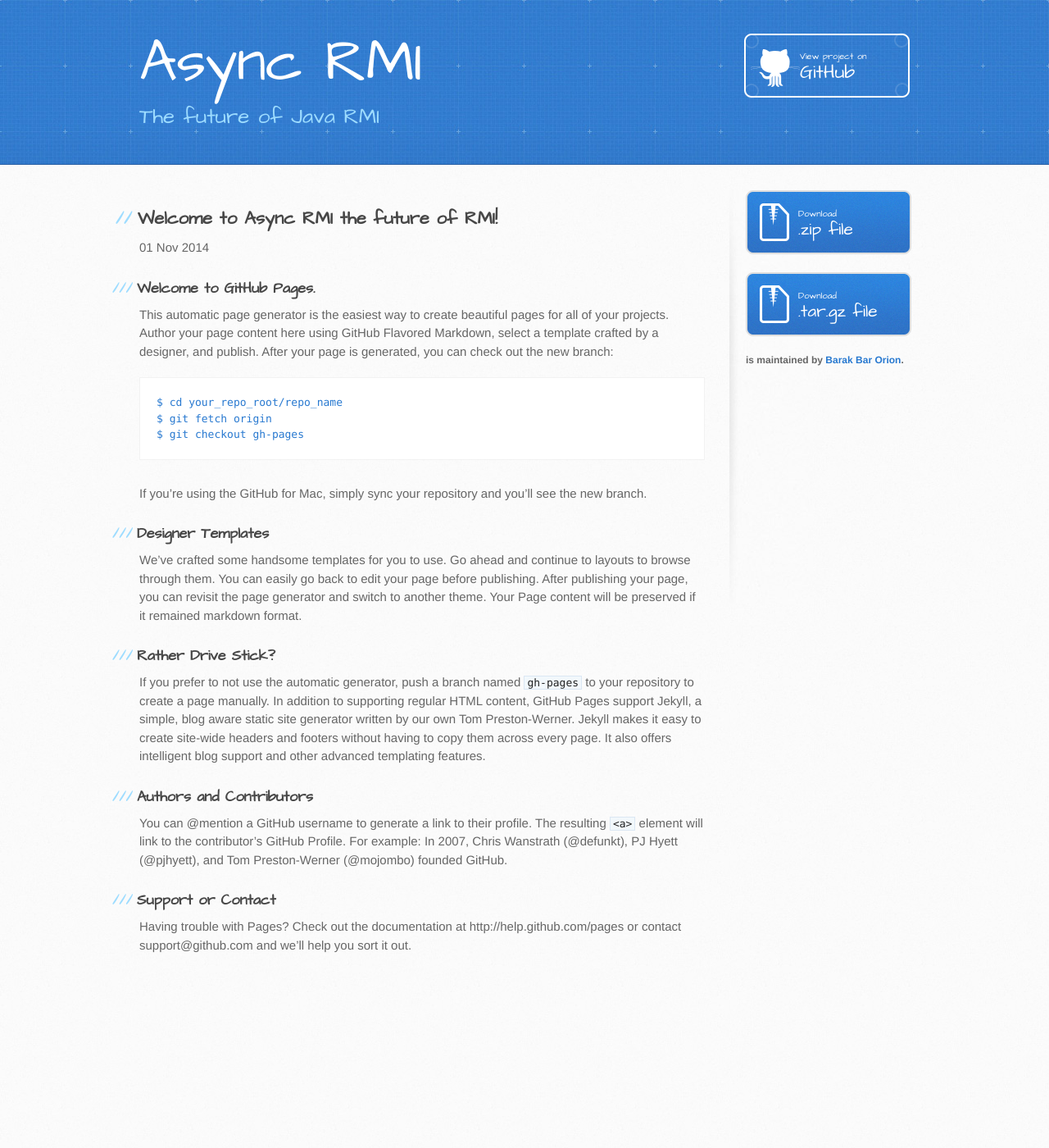
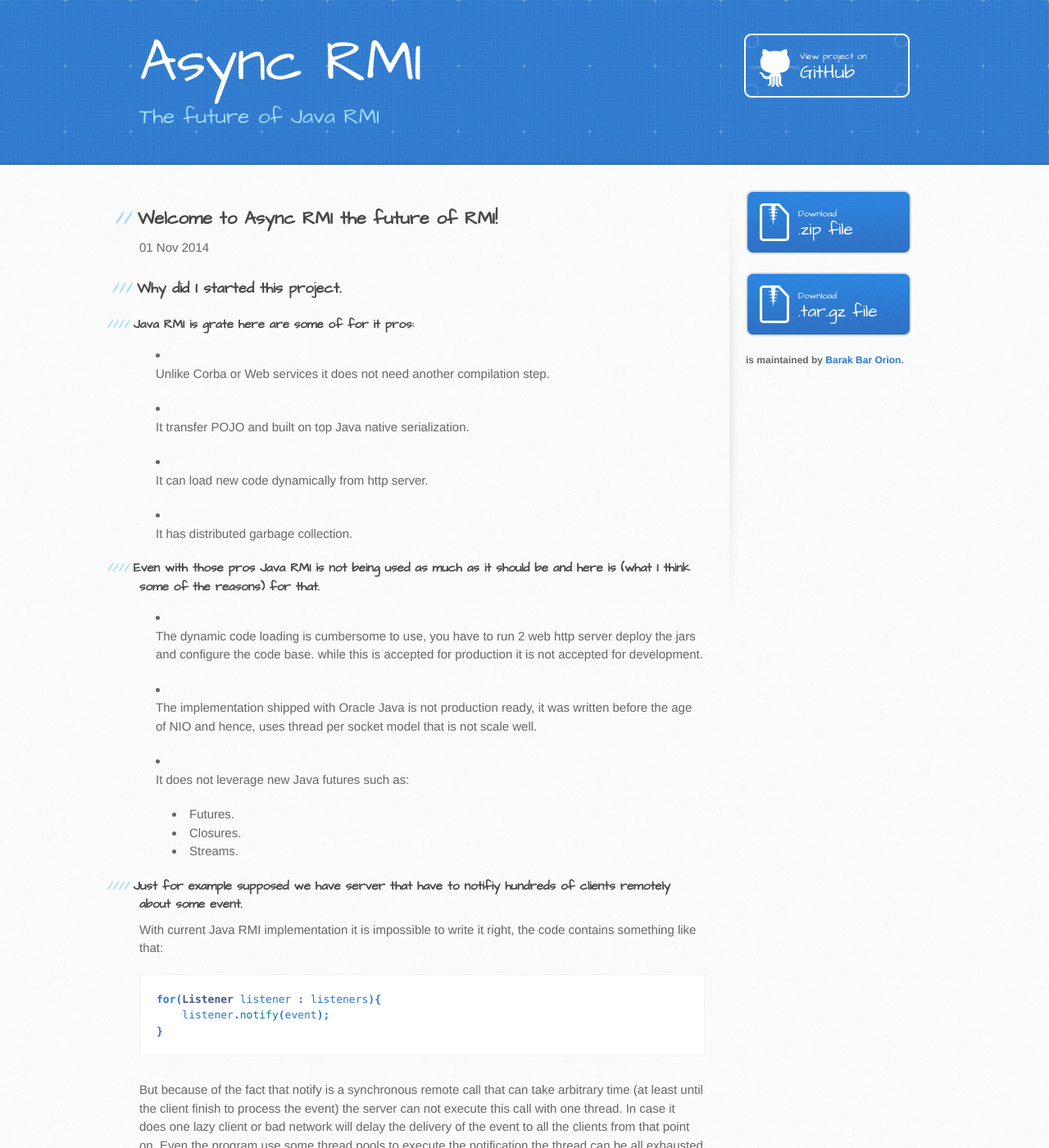
Before and after one commit to barakb/asyncrmi, a Jekyll site: the page built from _posts/2014-10-01-welcome-to-async-rmi.md, in a window 1280 px wide and 1400 px high. Shown: the whole window at 82% size. Built offline with Jekyll 4.4.1, drawn with Linux system fonts in a browser that asks for light colours; Markdown is read by kramdown in place of the engine named in the settings; some of the changed text lies outside the part shown.

Commit message:
Add Why did I started this project in the doc

`````diff
--- a/_posts/2014-10-01-welcome-to-async-rmi.md
+++ b/_posts/2014-10-01-welcome-to-async-rmi.md
@@ -4,25 +4,78 @@ title:  "Welcome to Async RMI the future of RMI!"
 date:   2014-11-01 15:40:56
 categories: update
 ---
-### Welcome to GitHub Pages.
-This automatic page generator is the easiest way to create beautiful pages for all of your projects. Author your page content here using GitHub Flavored Markdown, select a template crafted by a designer, and publish. After your page is generated, you can check out the new branch:
 
-```
-$ cd your_repo_root/repo_name
-$ git fetch origin
-$ git checkout gh-pages
-```
+###Why did I started this project.
 
-If you're using the GitHub for Mac, simply sync your repository and you'll see the new branch.
+####Java RMI is grate here are some of for it pros:
 
-### Designer Templates
-We've crafted some handsome templates for you to use. Go ahead and continue to layouts to browse through them. You can easily go back to edit your page before publishing. After publishing your page, you can revisit the page generator and switch to another theme. Your Page content will be preserved if it remained markdown format.
+- Unlike Corba or Web services it does not need another compilation step.
 
-### Rather Drive Stick?
-If you prefer to not use the automatic generator, push a branch named `gh-pages` to your repository to create a page manually. In addition to supporting regular HTML content, GitHub Pages support Jekyll, a simple, blog aware static site generator written by our own Tom Preston-Werner. Jekyll makes it easy to create site-wide headers and footers without having to copy them across every page. It also offers intelligent blog support and other advanced templating features.
+- It transfer POJO and built on top Java native serialization.
 
-### Authors and Contributors
-You can @mention a GitHub username to generate a link to their profile. The resulting `<a>` element will link to the contributor's GitHub Profile. For example: In 2007, Chris Wanstrath (@defunkt), PJ Hyett (@pjhyett), and Tom Preston-Werner (@mojombo) founded GitHub.
+- It can load new code dynamically from http server.
 
-### Support or Contact
-Having trouble with Pages? Check out the documentation at http://help.github.com/pages or contact support@github.com and we’ll help you sort it out.
+- It has distributed garbage collection.
+
+
+####Even with those pros Java RMI is not being used as much as it should be and here is (what I think some of the reasons) for that.
+
+- The dynamic code loading is cumbersome to use,
+   you have to run 2 web http server deploy the jars and configure the code base.
+   while this is accepted for production it is not accepted for development.
+
+- The implementation shipped with Oracle Java is not production ready,
+  it was written before the age of NIO and hence, uses thread per socket model that is not scale well.
+
+- It does not leverage new Java futures such as:
+     + Futures.
+     + Closures.
+     + Streams.
+
+####Just for example supposed we have server that have to notifiy hundreds of clients remotely about some event.
+With current Java RMI implementation it is impossible to write it right, the code contains something like that:
+
+````java
+for(Listener listener : listeners){
+    listener.notify(event);
+}
+````
+
+But because of the fact that notify is a synchronous remote call that can take arbitrary time (at least until the client finish to process the event) the server can not execute this call with one thread.
+In case it does one lazy client or bad network will delay the delivery of the event to all the clients from that point on.
+Even the program use some thread pools to execute the notification the thread can be all exhausted by bad network or disconnected machines, and what size will this thread pool will be anyway ?
+
+####Now lets assume that the remote listener interface could be define in RMI like that:
+
+````java
+public interface Listener extends Remote {
+    public CompletableFuture<Void> notify(Event event);
+}
+````
+Notice that:
+
+1. The notify return Future.
+2. The call to notify does not throws RemoteException, this is because the call executing asynchronously.
+
+With this interface you can write the notify code like that:
+
+````java
+List<CompletableFuture<Void>> pendings = new List<>(listeners.size());
+for(Listener listener : listeners){
+    CompletableFuture<Void> pendingResult = listener.notify(event);
+    pendingResult.exceptionally(throwable -> cancelListener(listener));
+    pendings.add(pendingResult);
+}
+````
+At some other time from a timer thread when sufficient time has passed for the notify call to be sent to the client and back to the server call `cancelPending(pendings);`
+
+````java
+privat void cancelPending(List<CompletableFuture<Void>> pendings){
+  for(CompletableFuture<Void> pending : pendings){
+     if(!pending.isDone()){
+         pending.cancel();
+     }
+}
+````
+*Simple and elegant*.
+LocalWords:  NIO notifiy CompletableFuture RemoteException
`````
